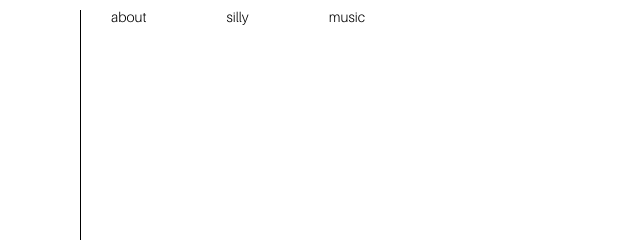
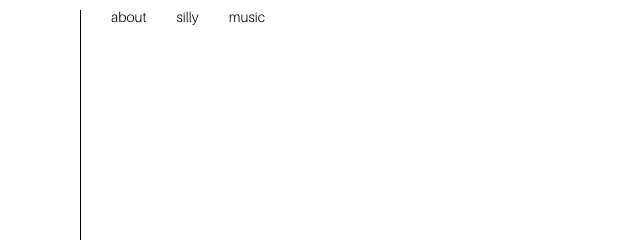
Before and after one commit to steell4/stellabarbaro, a plain HTML site: page index.html in a window 1280 px wide. Shown: the top 240 px of the page, 220-860 px from the left. Drawn offline with Linux system fonts and the light colour scheme.

Commit message:
Update style.css

```diff
--- a/style.css
+++ b/style.css
@@ -73,7 +73,7 @@ font-size: 18px;
     display: flex;
     justify-content: flex-start;
     align-items: flex-start;
-    gap: clamp(10px, 10vw, 80px);
+    gap: clamp(10px, 10vw, 30px);
     font-size: 14px;
 }
 
```
